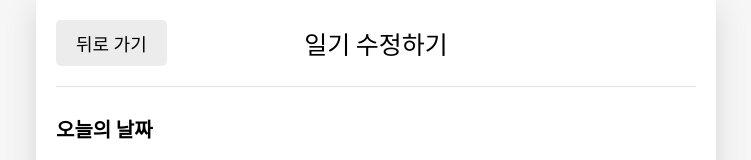
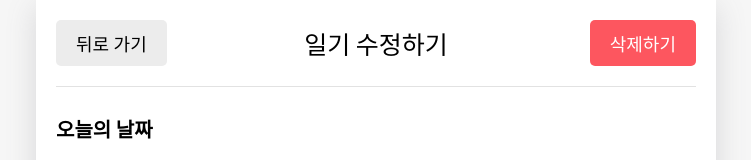
Before and after one commit to jamie7dev/emotiondiary, a React (Create React App) app: page /edit/1 in a window 1280 px wide. Shown: the top 160 px of the page, without its empty margins (264-1015 px from the left). Built offline with nearby package versions, Linux system fonts and the light colour scheme.

Commit message:
Feat: "추가 일기 수정 페이지 삭제하기"

```diff
--- a/src/components/DiaryEditor.js
+++ b/src/components/DiaryEditor.js
@@ -16,7 +16,7 @@
   const [emotion, setEmotion] = useState(3);
   const [date, setDate] = useState(getStringDate(new Date()));
 
-  const { onCreate, onEdit } = useContext(DiaryDispatchContext);
+  const { onCreate, onEdit, onRemove } = useContext(DiaryDispatchContext);
 
   const handleClickEmote = (emotion) => {
     setEmotion(emotion);
@@ -43,6 +43,13 @@
     navigate("/", { replace: true });
   };
 
+  const handleRemove = () => {
+    if (window.confirm("정말 삭제하시겠습니까?")) {
+      onRemove(originData.id);
+      navigate("/", { replace: true });
+    }
+  };
+
   useEffect(() => {
     if (isEdit) {
       setDate(getStringDate(new Date(parseInt(originData.date))));
@@ -56,6 +63,15 @@
       <MyHeader
         headText={isEdit ? "일기 수정하기" : "새 일기 쓰기"}
         leftChild={<MyButton text={"뒤로 가기"} onClick={() => navigate(-1)} />}
+        rightChild={
+          isEdit && (
+            <MyButton
+              text={"삭제하기"}
+              type={"negative"}
+              onClick={handleRemove}
+            />
+          )
+        }
       />
       <div>
         <section>
```
